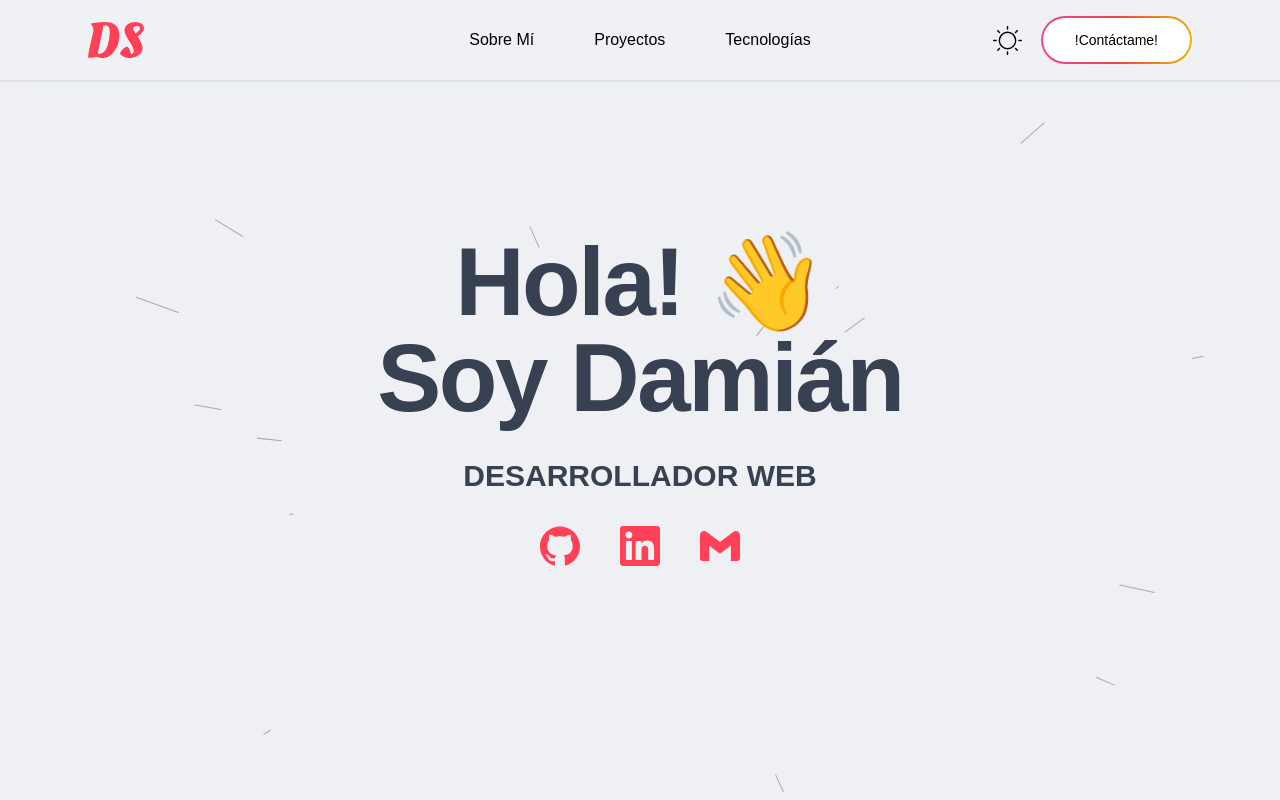
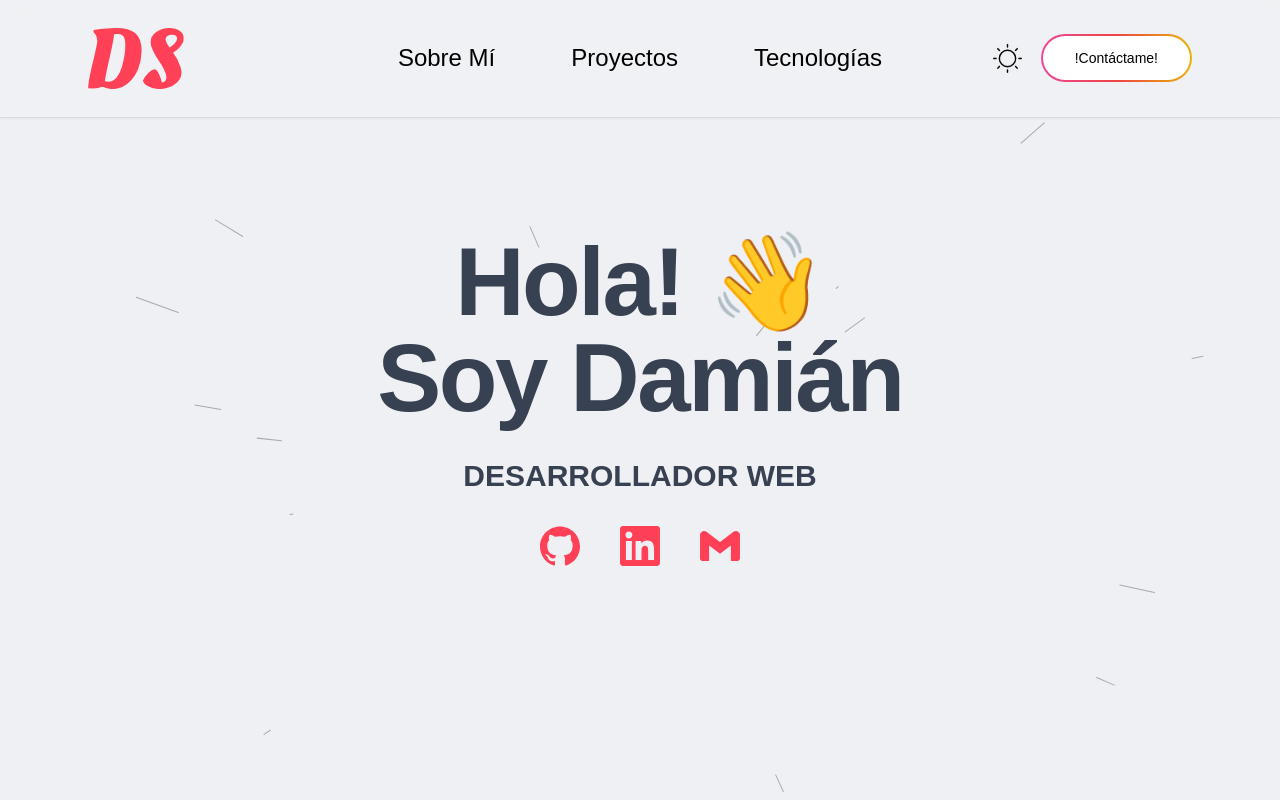
Before and after one commit to dmiante/portafolio, a React (Vite) app: page / in a window 1280 px wide. Shown: the top 800 px of the page. Built offline with nearby package versions, Linux system fonts and the light colour scheme.

Commit message:
FIX colors text and minor changes

```diff
--- a/src/components/About.jsx
+++ b/src/components/About.jsx
@@ -10,7 +10,7 @@ export default function About () {
           <p className='text-gray-600 dark:text-slate-300 text-start font-semibold text-base md:text-xl lg:text-2xl'>
             Soy <span className='italic underline underline-offset-2 decoration-2 decoration-logo'>Damián Soto</span>, programador de software e ingeniero en informática de Santiago de Chile.
             <br />
-            Me considero proactivo, comprometido y apasionado por la tecnología 🖥️ y los videojuegos 🕹️. Actualmente, aprendo programación con <span className='text-yellow-500'>JavaScript</span> y <span className='text-sky-500'>React</span>
+            Me considero proactivo, comprometido y un apasionado por la tecnología 🖥️ y los videojuegos 🕹️. Actualmente, aprendo programación con <span className='text-yellow-500'>JavaScript</span> y <span className='text-sky-500'>React</span>
           </p>
           <img src={Profile} alt='profile' loading='lazy' className='rounded-3xl border-logo border-4' width={350} />
         </div>
--- a/src/components/Projects.jsx
+++ b/src/components/Projects.jsx
@@ -57,13 +57,13 @@ export default function Projects () {
           href='https://github.com/dmiante?tab=repositories'
           target='_blank'
           rel='noreferrer'
-          className='flex flex-col items-center justify-center hover:bg-slate-400 bg-white/90 rounded-lg w-full h-96'
+          className='flex flex-col items-center justify-center bg-gray-800 hover:bg-gray-700 dark:hover:bg-[#eff0f3]/70 dark:bg-[#eff0f3]/90 rounded-lg w-full h-96'
         >
-          <h2 className='text-xl font-semibold capitalize mb-2'>
+          <h2 className='text-4xl font-semibold capitalize mb-2 text-white dark:text-black'>
             Otros proyectos
           </h2>
           <span className='sr-only'>github</span>
-          <TbBrandGithub name='github' size={50} />
+          <TbBrandGithub name='github' size={70} className='text-white dark:text-black' />
         </a>
       </div>
     </section>
--- a/src/layout/Header.jsx
+++ b/src/layout/Header.jsx
@@ -13,13 +13,13 @@ export default function Header () {
 
   return (
     <>
-      <header className='fixed w-full shadow-sm backdrop-blur border-b border-gray-800/10 bg-white/10 scroll-smooth'>
+      <header className='fixed w-full py-3 z-10 shadow-sm backdrop-blur border-b border-gray-800/10 bg-white/10 scroll-smooth'>
         <div className='mx-auto max-w-6xl p-4 sm:px-6'>
-          <div className='flex items-center justify-between gap-4 lg:gap-10'>
+          <div className='flex items-center justify-around gap-4 lg:gap-10'>
             <div className='flex lg:w-0 lg:flex-1'>
               <a href='/' className='-m-1.5 p-1.5'>
                 <span className='sr-only'>Logo</span>
-                <img className='w-14 h-auto' src='/logo-ds.svg' alt='logo' />
+                <img className='w-24 h-auto' src='/logo-ds.svg' alt='logo' />
               </a>
             </div>
             <nav className='hidden lg:flex lg:gap-x-11'>
@@ -27,7 +27,7 @@ export default function Header () {
                 <a
                   key={link.url}
                   href={link.url}
-                  className='hover:bg-logo rounded-md p-2 hover:text-white dark:text-white'
+                  className='hover:bg-logo py-3 px-4 text-2xl rounded-md p-2 hover:text-white dark:text-white'
                 >{link.title}
                 </a>
               ))}
```
